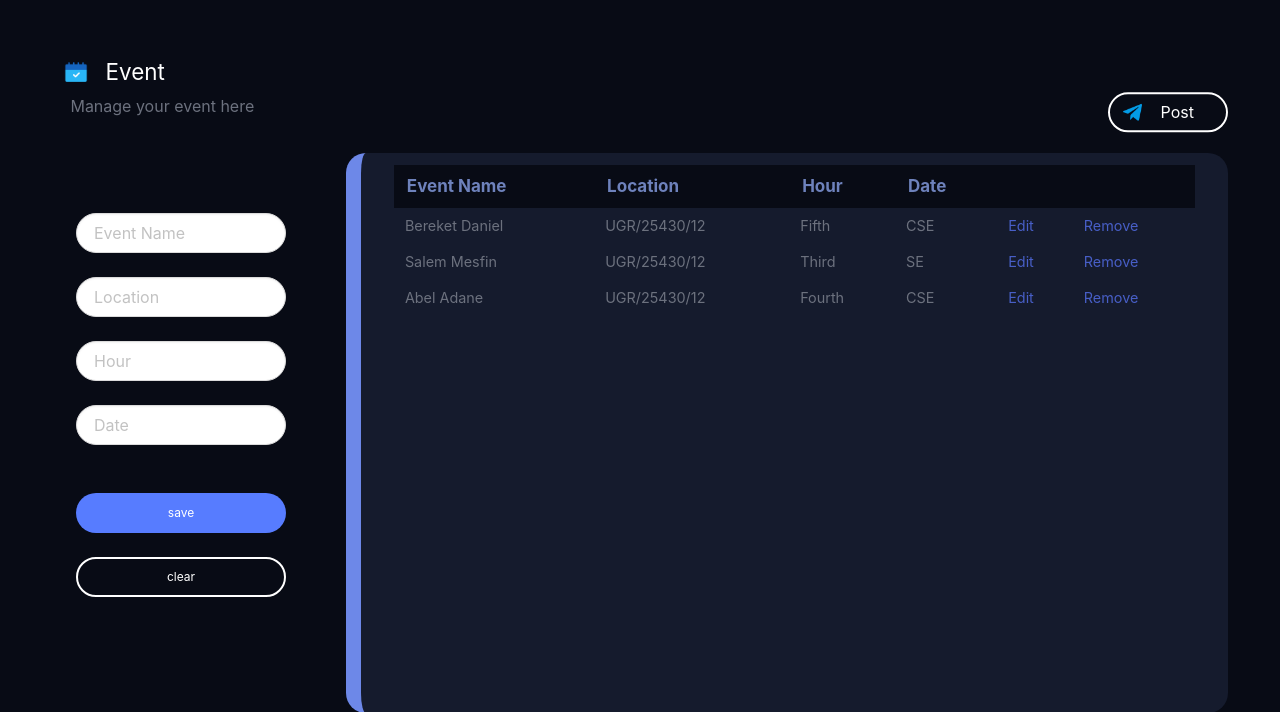
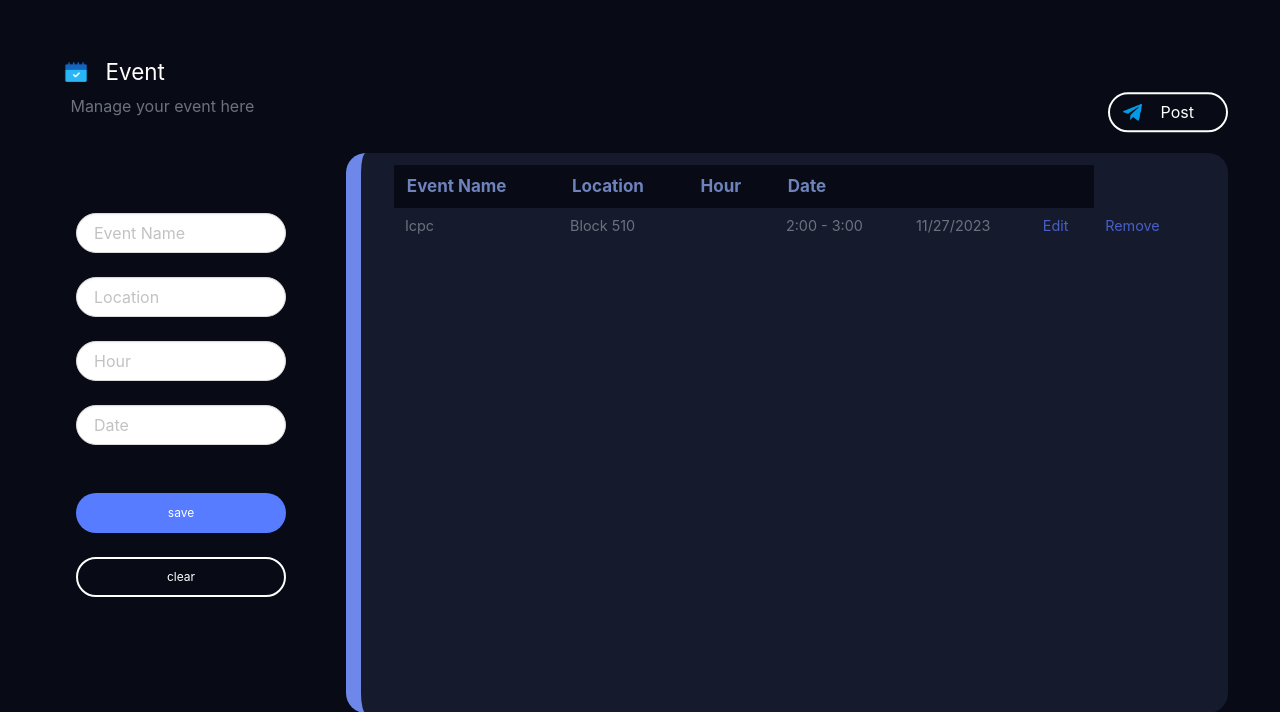
Before and after one commit to BereketDan/CSECdev, a Django app: template CSECdev/templates/event.html in a window 1280 px wide. Shown: the part 56-768 px from the top of the page. Run offline with Django 4.2, Linux system fonts and the light colour scheme; the template is opened without the code that fills it: values that come from a table or form of the project are taken from there, others are empty; data comes from the database, SQL or seed files in the repository.

Commit message:
adding backend functionaity for event

```diff
--- a/CSECdev/DevApp/views.py
+++ b/CSECdev/DevApp/views.py
@@ -136,6 +136,8 @@ def feedback(request):
         return redirect('login')
 
 def event(request):
+    eventList = Event.objects.all()
+
     name = request.session.get('name')
     if name:
         if request.method == 'POST':
@@ -149,7 +151,8 @@ def event(request):
             addEvent= Event(eventName=eventName, location=location,hour=hour, date = date )
             addEvent.save()
 
-        return render(request, "event.html")
+        return render(request, "event.html" ,{'eventList': eventList})
+
     else:
         return redirect('login')
 
--- a/CSECdev/templates/event.html
+++ b/CSECdev/templates/event.html
@@ -450,49 +450,20 @@
                 </thead>
 
                 <tbody class="tb "  style="font-size: 1rem;" >
+                  {% for eventLists in eventList %}
                   <tr style="color: #6c717e; ">
 
-                    <td  style="font-size:0.9rem;">Bereket Daniel</td>
-                    <td style="font-size:0.9rem;">UGR/25430/12 </td>
-                    <td style="font-size:0.9rem;">Fifth</td>
-                    <td style="font-size:0.9rem;">CSE</td>
+                    <td  style="font-size:0.9rem;">{{eventLists.eventName}}</td>
+                    <td style="font-size:0.9rem;">{{eventLists.location}}<td>
+                    <td style="font-size:0.9rem;">{{eventLists.hour}}</td>
+                    <td style="font-size:0.9rem;">{{eventLists.date}}</td>
 
                     <td style="font-size:0.9rem; color: cornflowerblue"><a  data-target="modal-js"  class="js-modal">Edit</a></td>
                     <td style="font-size:0.9rem; color: cornflowerblue"><a  data-target="modal-js"  class="js-modal">Remove</a></td>
 
 
                   </tr>
-                  <tr style="color: #6c717e;">
-
-                    <td  style="font-size:0.9rem;">Salem Mesfin</td>
-                    <td style="font-size:0.9rem;">UGR/25430/12 </td>
-                    <td style="font-size:0.9rem;">Third</td>
-                    <td style="font-size:0.9rem;">SE</td>
-
-                    <td style="font-size:0.9rem; color: cornflowerblue"><a  data-target="modal-js"  class="js-modal">Edit</a></td>
-                    <td style="font-size:0.9rem; color: cornflowerblue"><a  data-target="modal-js"  class="js-modal">Remove</a></td>
-
-
-
-                  </tr>
-
-                  <tr style="color: #6c717e;">
-
-
-                    <td  style="font-size:0.9rem;">Abel Adane </td>
-                    <td style="font-size:0.9rem;">UGR/25430/12 </td>
-                    <td style="font-size:0.9rem;">Fourth</td>
-                    <td style="font-size:0.9rem;">CSE</td>
-
-                    <td style="font-size:0.9rem; color: cornflowerblue"><a  data-target="modal-js"  class="js-modal">Edit</a></td>
-                    <td style="font-size:0.9rem; color: cornflowerblue"><a  data-target="modal-js"  class="js-modal">Remove</a></td>
-
-
-
-                  </tr>
-
-
-
+                  {% endfor %}
                 </tbody>
               </table>
         </div>
```
